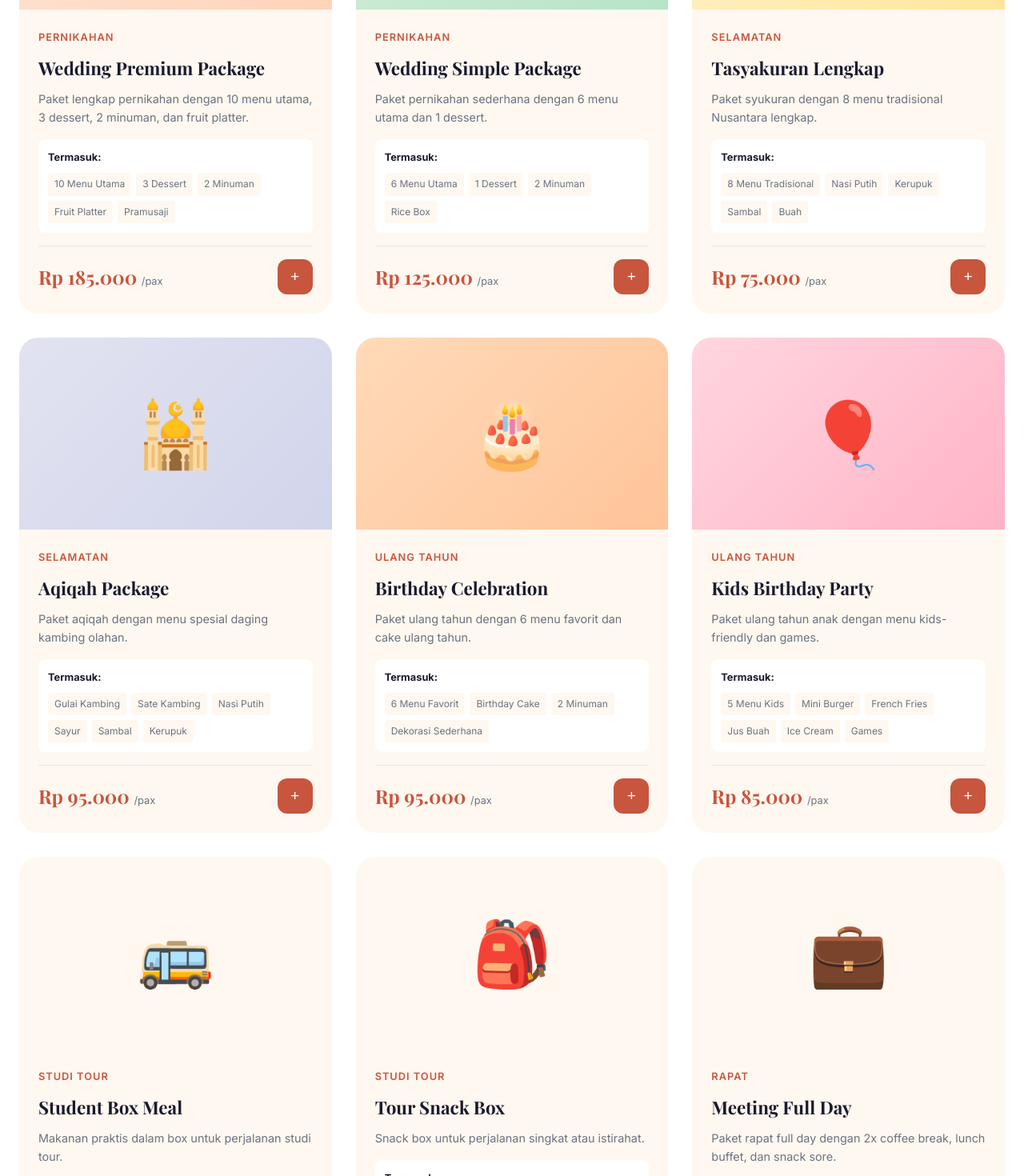
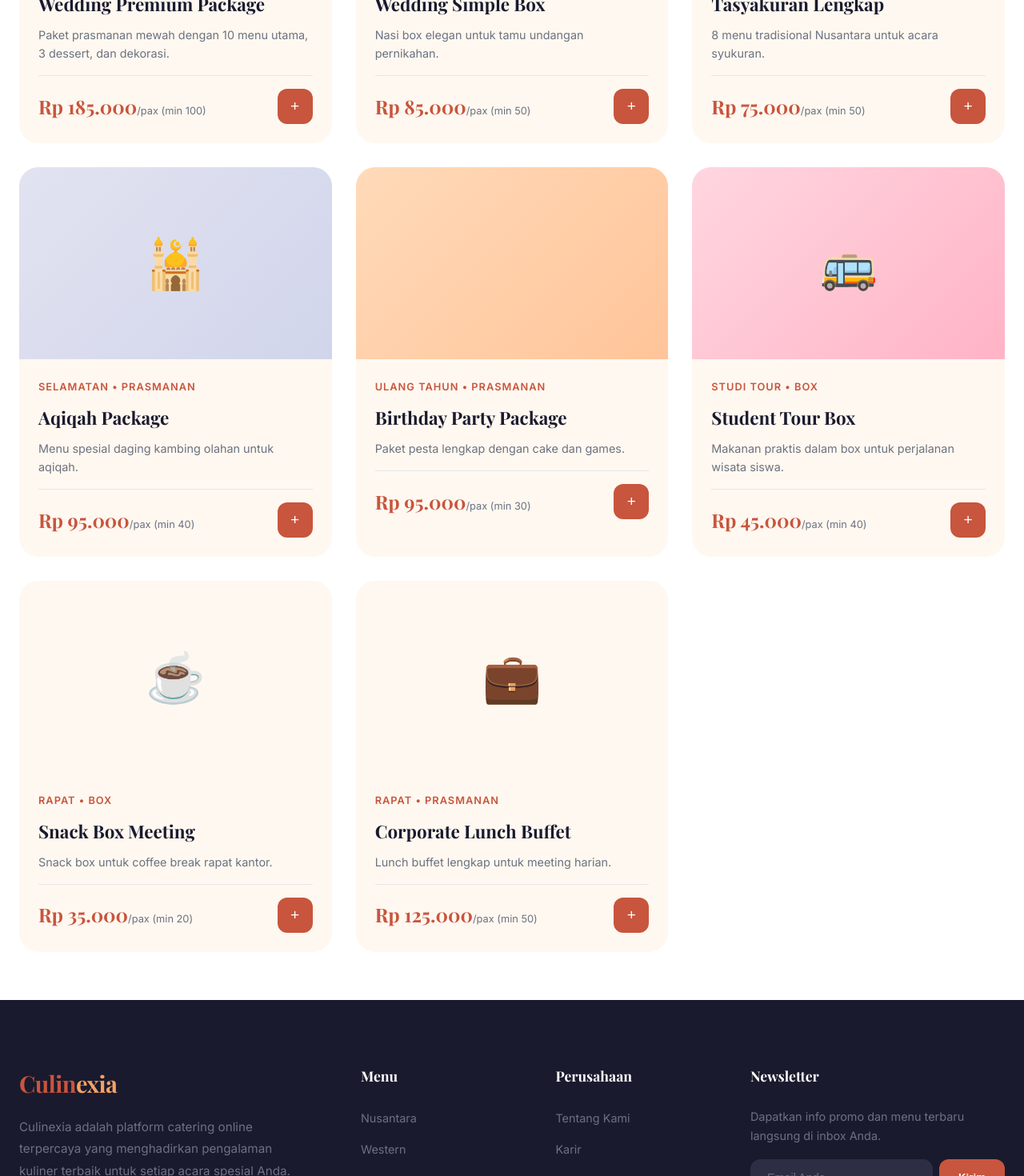
Before and after one commit to ryzeeenn/tugas-catering, a Next.js app: page /menu in a window 1280 px wide. Shown: the part 720-2190 px from the top of the page at 80% size. Built offline with nearby package versions, Linux system fonts and the light colour scheme.

Commit message:
update project

```diff
--- /dev/null
+++ b/app/api/pakets/route.js
@@ -0,0 +1,55 @@
+// app/api/pakets/route.js
+import { NextResponse } from 'next/server';
+import { supabase } from '@/lib/supabaseClient';
+
+//  GET: Ambil semua data paket dari database
+export async function GET() {
+  try {
+    const { data, error } = await supabase
+      .from('paket')
+      .select('*')
+      .order('created_at', { ascending: false });
+
+    if (error) throw error;
+
+    // Return langsung array data agar kompatibel dengan fetch di frontend
+    return NextResponse.json(data);
+  } catch (error) {
+    console.error('❌ Error fetching pakets:', error);
+    return NextResponse.json(
+      { error: 'Gagal mengambil data paket' },
+      { status: 500 }
+    );
+  }
+}
+
+// 🟡 POST: Tambah paket baru ke database
+export async function POST(request) {
+  try {
+    const body = await request.json();
+    const { nama_paket, jenis, kategori, jumlah_pax, harga_paket, deskripsi } = body;
+
+    // Validasi data wajib
+    if (!nama_paket || !jenis || !kategori || !jumlah_pax || !harga_paket) {
+      return NextResponse.json(
+        { error: 'Data tidak lengkap. Pastikan semua field terisi.' },
+        { status: 400 }
+      );
+    }
+
+    const { data, error } = await supabase
+      .from('paket')
+      .insert([{ nama_paket, jenis, kategori, jumlah_pax, harga_paket, deskripsi }])
+      .select();
+
+    if (error) throw error;
+
+    return NextResponse.json(data[0], { status: 201 });
+  } catch (error) {
+    console.error('❌ Error creating paket:', error);
+    return NextResponse.json(
+      { error: 'Gagal menambah paket baru' },
+      { status: 500 }
+    );
+  }
+}
--- /dev/null
+++ b/app/api/pelanggan/route.js
@@ -0,0 +1,33 @@
+// app/api/pelanggan/route.js
+import { NextResponse } from 'next/server';
+import { getPelanggans, registerPelanggan } from '@/lib/database';
+
+// GET - Ambil semua pelanggan
+export async function GET() {
+  try {
+    const pelanggan = await getPelanggans();
+    return NextResponse.json(pelanggan);
+  } catch (error) {
+    return NextResponse.json(
+      { error: 'Gagal mengambil data pelanggan' },
+      { status: 500 }
+    );
+  }
+}
+
+// POST - Register pelanggan baru
+export async function POST(request) {
+  try {
+    const body = await request.json();
+
+    const newPelanggan = await registerPelanggan(body);
+
+    return NextResponse.json(newPelanggan, { status: 201 });
+  } catch (error) {
+    console.error('Error registering pelanggan:', error);
+    return NextResponse.json(
+      { error: 'Gagal register pelanggan' },
+      { status: 500 }
+    );
+  }
+}
--- /dev/null
+++ b/app/api/pemesanan/route.js
@@ -0,0 +1,34 @@
+// app/api/pemesanan/route.js
+import { NextResponse } from 'next/server';
+import { createPemesanan, getPemesananWithDetails } from '@/lib/database';
+
+// GET - Ambil semua pemesanan dengan detail
+export async function GET() {
+  try {
+    const pemesanan = await getPemesananWithDetails();
+    return NextResponse.json(pemesanan);
+  } catch (error) {
+    return NextResponse.json(
+      { error: 'Gagal mengambil data pemesanan' },
+      { status: 500 }
+    );
+  }
+}
+
+// POST - Buat pemesanan baru
+export async function POST(request) {
+  try {
+    const body = await request.json();
+    const { pemesananData, detailData } = body;
+
+    const result = await createPemesanan(pemesananData, detailData);
+
+    return NextResponse.json(result, { status: 201 });
+  } catch (error) {
+    console.error('Error creating pemesanan:', error);
+    return NextResponse.json(
+      { error: 'Gagal membuat pemesanan' },
+      { status: 500 }
+    );
+  }
+}
--- a/app/menu/page.jsx
+++ b/app/menu/page.jsx
@@ -3,106 +3,91 @@
 import { useScrollAnimation } from '@/hooks/useScrollAnimation';
 import { useState } from 'react';
 
+// Data lengkap mensimulasikan hasil query SELECT * FROM pakets
 const allPackages = [
   {
-    category: 'Pernikahan',
-    emoji: '💒',
-    name: 'Wedding Premium Package',
-    price: '185.000',
-    desc: 'Paket lengkap pernikahan dengan 10 menu utama, 3 dessert, 2 minuman, dan fruit platter.',
-    includes: ['10 Menu Utama', '3 Dessert', '2 Minuman', 'Fruit Platter', 'Pramusaji']
+    id: 1,
+    nama_paket: 'Wedding Premium Package',
+    jenis: 'Prasmanan',
+    kategori: 'Pernikahan',
+    jumlah_pax: 100,
+    harga_paket: 185000,
+    deskripsi: 'Paket prasmanan mewah dengan 10 menu utama, 3 dessert, dan dekorasi.',
+    emoji: '💒'
   },
   {
-    category: 'Pernikahan',
-    emoji: '👰',
-    name: 'Wedding Simple Package',
-    price: '125.000',
-    desc: 'Paket pernikahan sederhana dengan 6 menu utama dan 1 dessert.',
-    includes: ['6 Menu Utama', '1 Dessert', '2 Minuman', 'Rice Box']
+    id: 2,
+    nama_paket: 'Wedding Simple Box',
+    jenis: 'Box',
+    kategori: 'Pernikahan',
+    jumlah_pax: 50,
+    harga_paket: 85000,
+    deskripsi: 'Nasi box elegan untuk tamu undangan pernikahan.',
+    emoji: '👰'
   },
   {
-    category: 'Selamatan',
-    emoji: '🙏',
-    name: 'Tasyakuran Lengkap',
-    price: '75.000',
-    desc: 'Paket syukuran dengan 8 menu tradisional Nusantara lengkap.',
-    includes: ['8 Menu Tradisional', 'Nasi Putih', 'Kerupuk', 'Sambal', 'Buah']
+    id: 3,
+    nama_paket: 'Tasyakuran Lengkap',
+    jenis: 'Prasmanan',
+    kategori: 'Selamatan',
+    jumlah_pax: 50,
+    harga_paket: 75000,
+    deskripsi: '8 menu tradisional Nusantara untuk acara syukuran.',
+    emoji: '🙏'
   },
   {
-    category: 'Selamatan',
-    emoji: '🕌',
-    name: 'Aqiqah Package',
-    price: '95.000',
-    desc: 'Paket aqiqah dengan menu spesial daging kambing olahan.',
-    includes: ['Gulai Kambing', 'Sate Kambing', 'Nasi Putih', 'Sayur', 'Sambal', 'Kerupuk']
+    id: 4,
+    nama_paket: 'Aqiqah Package',
+    jenis: 'Prasmanan',
+    kategori: 'Selamatan',
+    jumlah_pax: 40,
+    harga_paket: 95000,
+    deskripsi: 'Menu spesial daging kambing olahan untuk aqiqah.',
+    emoji: '🕌'
   },
   {
-    category: 'Ulang Tahun',
-    emoji: '🎂',
-    name: 'Birthday Celebration',
-    price: '95.000',
-    desc: 'Paket ulang tahun dengan 6 menu favorit dan cake ulang tahun.',
-    includes: ['6 Menu Favorit', 'Birthday Cake', '2 Minuman', 'Dekorasi Sederhana']
+    id: 5,
+    nama_paket: 'Birthday Party Package',
+    jenis: 'Prasmanan',
+    kategori: 'Ulang Tahun',
+    jumlah_pax: 30,
+    harga_paket: 95000,
+    deskripsi: 'Paket pesta lengkap dengan cake dan games.',
+    emoji: ''
   },
   {
-    category: 'Ulang Tahun',
-    emoji: '🎈',
-    name: 'Kids Birthday Party',
-    price: '85.000',
-    desc: 'Paket ulang tahun anak dengan menu kids-friendly dan games.',
-    includes: ['5 Menu Kids', 'Mini Burger', 'French Fries', 'Jus Buah', 'Ice Cream', 'Games']
+    id: 6,
+    nama_paket: 'Student Tour Box',
+    jenis: 'Box',
+    kategori: 'Studi Tour',
+    jumlah_pax: 40,
+    harga_paket: 45000,
+    deskripsi: 'Makanan praktis dalam box untuk perjalanan wisata siswa.',
+    emoji: '🚌'
   },
   {
-    category: 'Studi Tour',
-    emoji: '🚌',
-    name: 'Student Box Meal',
-    price: '45.000',
-    desc: 'Makanan praktis dalam box untuk perjalanan studi tour.',
-    includes: ['1 Menu Utama', 'Nasi Putih', 'Sayur', 'Acar', 'Kerupuk', 'Air Mineral']
+    id: 7,
+    nama_paket: 'Snack Box Meeting',
+    jenis: 'Box',
+    kategori: 'Rapat',
+    jumlah_pax: 20,
+    harga_paket: 35000,
+    deskripsi: 'Snack box untuk coffee break rapat kantor.',
+    emoji: '☕'
   },
   {
-    category: 'Studi Tour',
-    emoji: '🎒',
-    name: 'Tour Snack Box',
-    price: '25.000',
-    desc: 'Snack box untuk perjalanan singkat atau istirahat.',
-    includes: ['Roti Sandwich', 'Cake Slice', 'Snack', 'Air Mineral']
-  },
-  {
-    category: 'Rapat',
-    emoji: '💼',
-    name: 'Meeting Full Day',
-    price: '125.000',
-    desc: 'Paket rapat full day dengan 2x coffee break, lunch buffet, dan snack sore.',
-    includes: ['Morning Coffee Break', 'Lunch Buffet (5 menu)', 'Afternoon Snack', 'Coffee/Tea']
-  },
-  {
-    category: 'Rapat',
-    emoji: '📊',
-    name: 'Meeting Half Day',
-    price: '75.000',
-    desc: 'Paket rapat setengah hari dengan 1x coffee break dan lunch.',
-    includes: ['Coffee Break', 'Lunch Box (4 menu)', 'Air Mineral', 'Buah Potong']
-  },
-  {
-    category: 'Event',
-    emoji: '🎉',
-    name: 'Gathering Package',
-    price: '85.000',
-    desc: 'Paket gathering untuk komunitas atau perusahaan.',
-    includes: ['7 Menu Buffet', '2 Minuman', 'Dessert', 'Pramusaji']
-  },
-  {
-    category: 'Event',
-    emoji: '🎪',
-    name: 'Seminar Package',
-    price: '95.000',
-    desc: 'Paket seminar dengan coffee break dan lunch.',
-    includes: ['2x Coffee Break', 'Lunch Buffet', 'Snack Box', 'Air Mineral']
+    id: 8,
+    nama_paket: 'Corporate Lunch Buffet',
+    jenis: 'Prasmanan',
+    kategori: 'Rapat',
+    jumlah_pax: 50,
+    harga_paket: 125000,
+    deskripsi: 'Lunch buffet lengkap untuk meeting harian.',
+    emoji: '💼'
   },
 ];
 
-const categories = ['Semua', 'Pernikahan', 'Selamatan', 'Ulang Tahun', 'Studi Tour', 'Rapat', 'Event'];
+const categories = ['Semua', 'Pernikahan', 'Selamatan', 'Ulang Tahun', 'Studi Tour', 'Rapat'];
 
 export default function MenuPage() {
   const [activeCategory, setActiveCategory] = useState('Semua');
@@ -110,22 +95,18 @@ export default function MenuPage() {
 
   const filtered = activeCategory === 'Semua'
     ? allPackages
-    : allPackages.filter((item) => item.category === activeCategory);
+    : allPackages.filter((item) => item.kategori === activeCategory);
 
   return (
     <div style={{ paddingTop: '100px' }}>
       <section style={{ padding: '60px 0', background: 'var(--white)' }}>
         <div className="container">
           <div className="section-header">
-            <div className="section-label">Paket Catering</div>
-            <h2 className="section-title">Pilih Paket Untuk Acara Anda</h2>
-            <p className="section-subtitle">
-              Dari pernikahan hingga rapat kantor, kami menyediakan berbagai paket
-              catering yang bisa disesuaikan dengan kebutuhan dan anggaran Anda.
-            </p>
+            <div className="section-label">Daftar Paket</div>
+            <h2 className="section-title">Menu & Paket Catering</h2>
           </div>
 
-          {/* Category Filter */}
+          {/* Filter */}
           <div
             style={{
               display: 'flex',
@@ -146,10 +127,7 @@ export default function MenuPage() {
                   background: activeCategory === cat ? 'var(--primary)' : 'transparent',
                   color: activeCategory === cat ? 'var(--white)' : 'var(--dark)',
                   fontWeight: '600',
-                  fontSize: '0.9rem',
                   cursor: 'pointer',
-                  transition: 'all 0.3s ease',
-                  transform: activeCategory === cat ? 'scale(1.05)' : 'scale(1)',
                 }}
               >
                 {cat}
@@ -157,50 +135,22 @@ export default function MenuPage() {
             ))}
           </div>
 
-          {/* Package Grid */}
-          <div className="menu-grid" ref={ref}>
+          {/* Grid */}
+          <div className="menu-grid" ref={ref} style={{ marginTop: '50px' }}>
             {filtered.map((item, i) => (
-              <div
-                key={item.name}
-                className={`menu-card animate-on-scroll delay-${(i % 6) + 1}`}
-              >
-                <div className="menu-card-image">{item.emoji}</div>
+              <div key={item.id} className={`menu-card animate-on-scroll delay-${(i % 6) + 1}`}>
+                <div className="menu-card-image" style={{ fontSize: '60px' }}>
+                  {item.emoji}
+                </div>
                 <div className="menu-card-body">
-                  <div className="menu-card-category">{item.category}</div>
-                  <h3 className="menu-card-title">{item.name}</h3>
-                  <p className="menu-card-desc">{item.desc}</p>
-
-                  {/* What's Included */}
-                  <div style={{
-                    marginBottom: '16px',
-                    padding: '12px',
-                    background: 'var(--white)',
-                    borderRadius: '8px'
-                  }}>
-                    <strong style={{ fontSize: '0.8rem', color: 'var(--dark)', display: 'block', marginBottom: '8px' }}>
-                      Termasuk:
-                    </strong>
-                    <div style={{ display: 'flex', flexWrap: 'wrap', gap: '6px' }}>
-                      {item.includes.map((inc, idx) => (
-                        <span
-                          key={idx}
-                          style={{
-                            fontSize: '0.75rem',
-                            padding: '4px 8px',
-                            background: 'var(--cream)',
-                            borderRadius: '4px',
-                            color: 'var(--gray)',
-                          }}
-                        >
-                          {inc}
-                        </span>
-                      ))}
-                    </div>
-                  </div>
+                  <div className="menu-card-category">{item.kategori} • {item.jenis}</div>
+                  <h3 className="menu-card-title">{item.nama_paket}</h3>
+                  <p className="menu-card-desc">{item.deskripsi}</p>
 
                   <div className="menu-card-footer">
                     <div className="menu-card-price">
-                      Rp {item.price} <small>/pax</small>
+                      Rp {item.harga_paket.toLocaleString('id-ID')}
+                      <small>/pax (min {item.jumlah_pax})</small>
                     </div>
                     <button className="menu-card-btn">+</button>
                   </div>
@@ -208,14 +158,6 @@ export default function MenuPage() {
               </div>
             ))}
           </div>
-
-          {filtered.length === 0 && (
-            <div style={{ textAlign: 'center', padding: '60px 0' }}>
-              <p style={{ fontSize: '1.2rem', color: 'var(--gray)' }}>
-                Tidak ada paket untuk kategori ini.
-              </p>
-            </div>
-          )}
         </div>
       </section>
     </div>
--- /dev/null
+++ b/lib/supabaseClient.js
@@ -0,0 +1,7 @@
+// lib/supabaseClient.js
+import { createClient } from '@supabase/supabase-js'
+
+const supabaseUrl = 'https://tbxayjnukdegqmrqvzpk.supabase.co'
+const supabaseKey = 'sb_publishable_xtMZuCznplkBAdtzed1XvQ_oOmwNMP6'
+
+export const supabase = createClient(supabaseUrl, supabaseKey)
```
Also changed, not shown: components/FeaturedMenu.jsx (+53 -70 lines), package.json (+7 -2 lines), lib/database.js (added), 2 other files (tests, documents, lock files or other folders).
